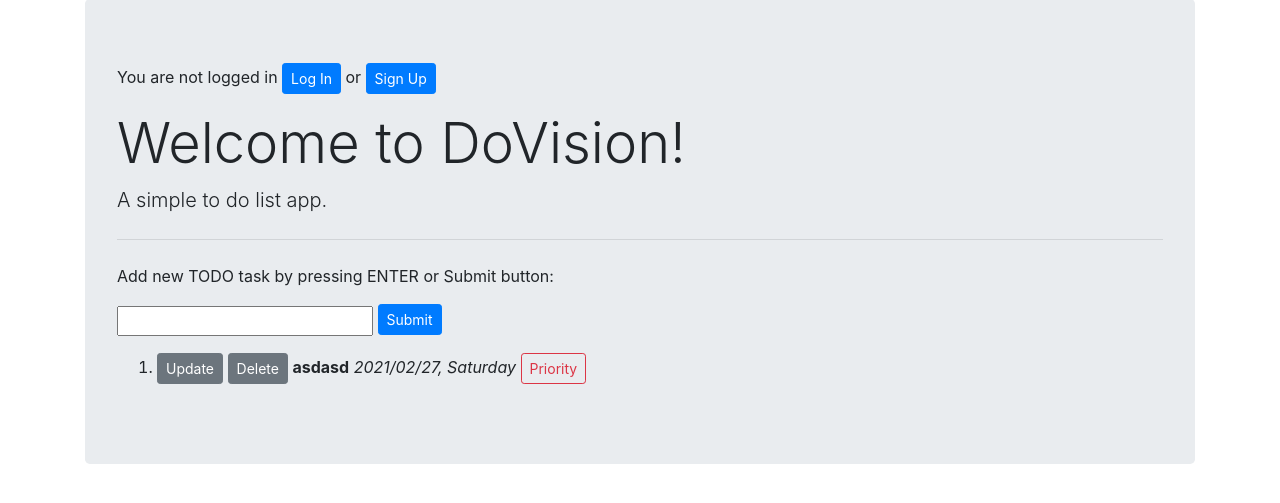
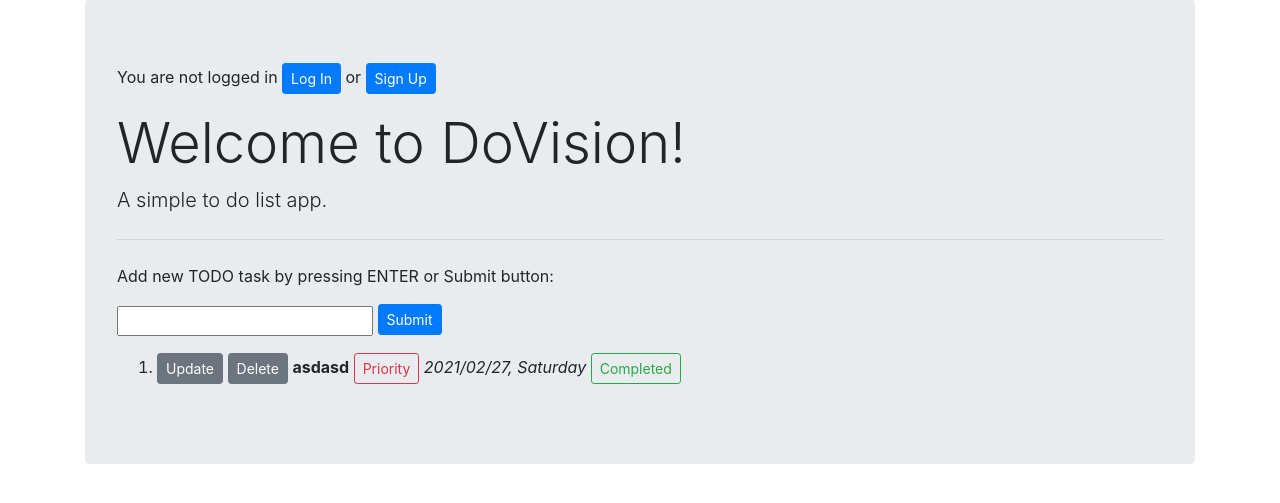
Before and after one commit to ponasObuolys/dovision, a Django app: page / in a window 1280 px wide. Shown: the part 26-529 px from the top of the page. Run offline with Django 3.2, Linux system fonts and the light colour scheme; data comes from the database, SQL or seed files in the repository.

Commit message:
Completed mygtuko iškėlimas į home screen.

```diff
--- a/doVision/templates/home.html
+++ b/doVision/templates/home.html
@@ -50,9 +50,12 @@
                                 <strike>{{task}}</strike>
                                 {% else %}
                                 <span><strong>{{task}}</strong></span>
+
+                                <a class="btn btn-outline-danger btn-sm" href="{% url 'prior' task.id %}">Priority</a>
+
                                 <span><em>{{ now }}</em></span>
-                                <a class="btn btn-outline-danger btn-sm" href="{% url 'prior' task.id %}">Priority</a>
                                 {% endif %}
+                                <a class="btn btn-outline-success btn-sm" href="{% url 'completed' task.id %}">Completed</a>
                             </li>
                         </div>
                     {% endfor %}
--- a/doVision/urls.py
+++ b/doVision/urls.py
@@ -30,4 +30,5 @@ urlpatterns = [
     path('prior/<str:pk>/', views.prioritize, name='prior'),
     path('admin/', admin.site.urls),
     path('__debug__/', include(debug_toolbar.urls)),
+    path('completed/<str:pk>/', views.completed_task, name='completed')
 ]
--- a/doVision/views.py
+++ b/doVision/views.py
@@ -57,3 +57,10 @@ def prioritize(request, pk):
     task.prior = not task.prior
     task.save()
     return redirect('TodoList')
+
+
+def completed_task(request, pk):
+    task = get_object_or_404(Task, id=pk)
+    task.completed = not task.completed
+    task.save()
+    return redirect('TodoList')
```
